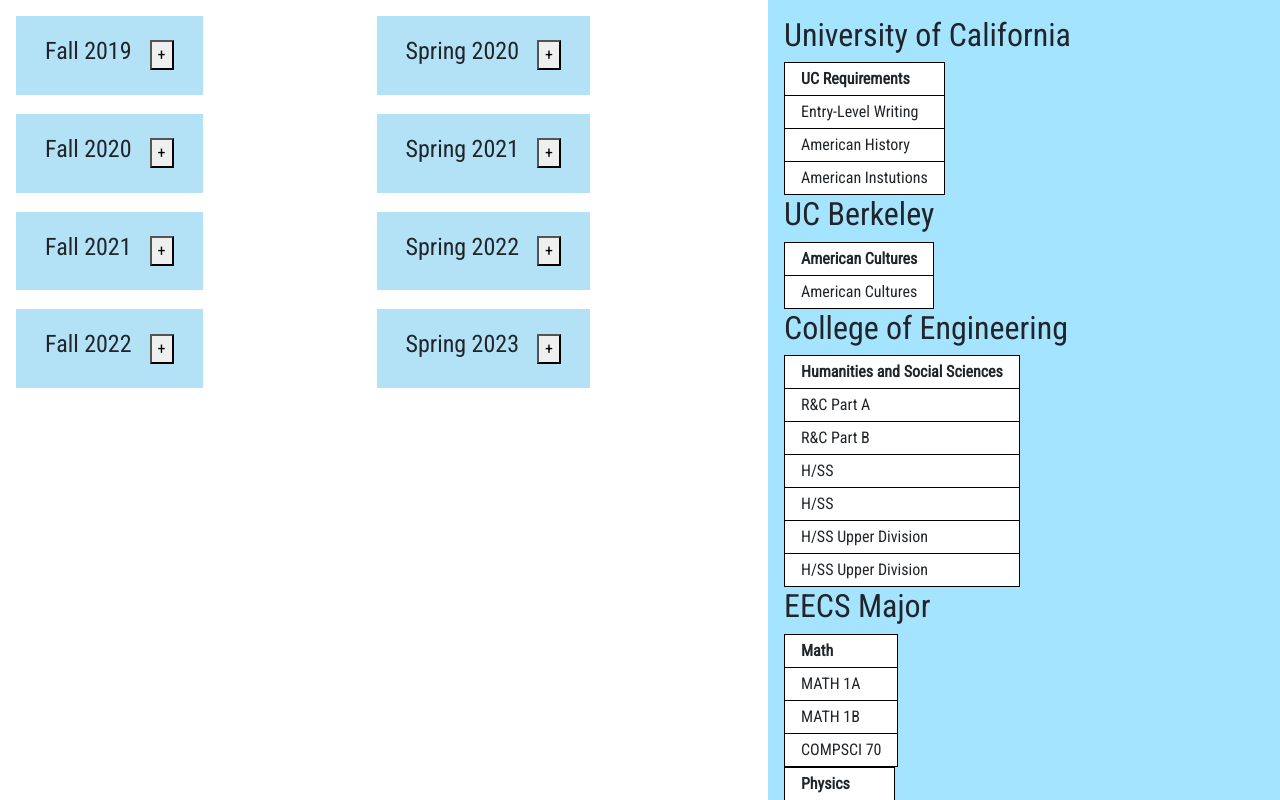
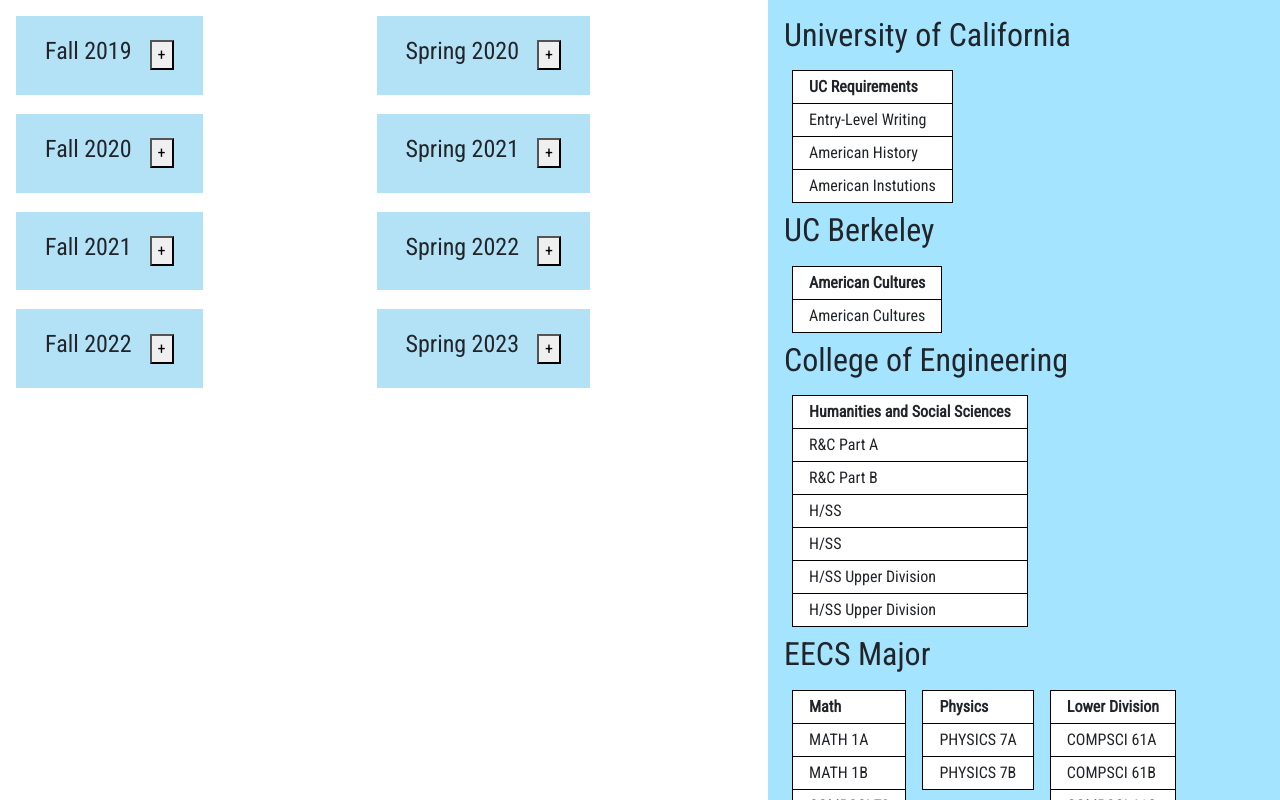
Before and after one commit to GradTrak/gradtrak, an Angular app in the folder client/: page / in a window 1280 px wide. Shown: the top 800 px of the page. Built offline with nearby package versions, Linux system fonts and the light colour scheme.

Commit message:
removed period causing CSS error

```diff
--- a/client/src/app/components/requirement-set/requirement-set.component.html
+++ b/client/src/app/components/requirement-set/requirement-set.component.html
@@ -1,5 +1,5 @@
 <h2>{{ requirementSet.name }}</h2>
-<div class=".category-container">
+<div class="category-container">
   <app-requirement-category
     *ngFor="let requirementCategory of requirementSet.requirementCategories"
     [requirementCategory]="requirementCategory"
```
